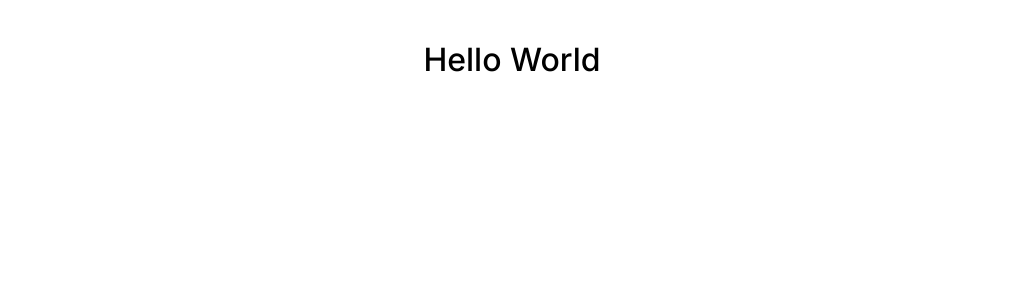
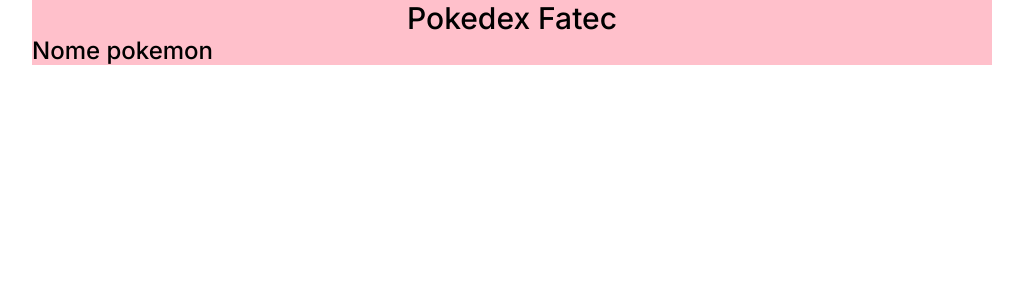
Before and after one commit to JSVale/pokedex, a Next.js app: page / in a window 1280 px wide. Shown: the top 300 px of the page, without its empty margins (128-1151 px from the left). Built offline with nearby package versions, Linux system fonts and the light colour scheme.

Commit message:
initial home styling

```diff
--- /dev/null
+++ b/src/components/PokemonCard/index.tsx
@@ -0,0 +1,11 @@
+import React from "react";
+
+const PokemonCard: React.FC = () => {
+  return (
+    <div>
+      <h1>Nome pokemon</h1>
+    </div>
+  );
+};
+
+export default PokemonCard;
--- a/src/pages/_app.tsx
+++ b/src/pages/_app.tsx
@@ -1,7 +1,7 @@
 import React from "react";
 import { AppProps } from "next/app";
 
-// Globals
+// Globals Styles
 import "../styles/reset.css";
 import "../styles/global.css";
 
--- a/src/pages/index.tsx
+++ b/src/pages/index.tsx
@@ -1,10 +1,27 @@
 import React from "react";
 import { NextPage } from "next";
 
+/**
+ * Components
+ */
+import PokemonCard from "../components/PokemonCard";
+
+/**
+ * Styles
+ */
+import styles from "../styles/pages/Home.module.css";
+
 const Home: NextPage = () => {
   return (
-    <main>
-      <h1 style={{ textAlign: "center", marginTop: "40px" }}>Hello World</h1>
+    <main className={styles.container}>
+      <section className={styles.content}>
+        <h1 className={styles.title}>Pokedex Fatec</h1>
+
+        {/* Listagem dos pokemons */}
+        <div>
+          <PokemonCard />
+        </div>
+      </section>
     </main>
   );
 };
--- a/src/styles/global.css
+++ b/src/styles/global.css
@@ -1,8 +1,3 @@
-:root {
-  --blue: #1e90ff;
-  --white: #ffffff;
-}
-
 * {
   margin: 0;
   padding: 0;
@@ -10,7 +5,7 @@
 }
 
 body {
-  font-family: 'Inter', sans-serif;
+  font-family: "Inter", sans-serif;
   background-color: #fff;
   min-height: 100vh;
 }
--- /dev/null
+++ b/src/styles/pages/Home.module.css
@@ -0,0 +1,14 @@
+.container {
+  min-height: 100vh;
+}
+
+.content {
+  max-width: 960px;
+  background-color: pink;
+  margin: 0 auto;
+}
+
+.title {
+  font-size: 30px;
+  text-align: center;
+}
```
